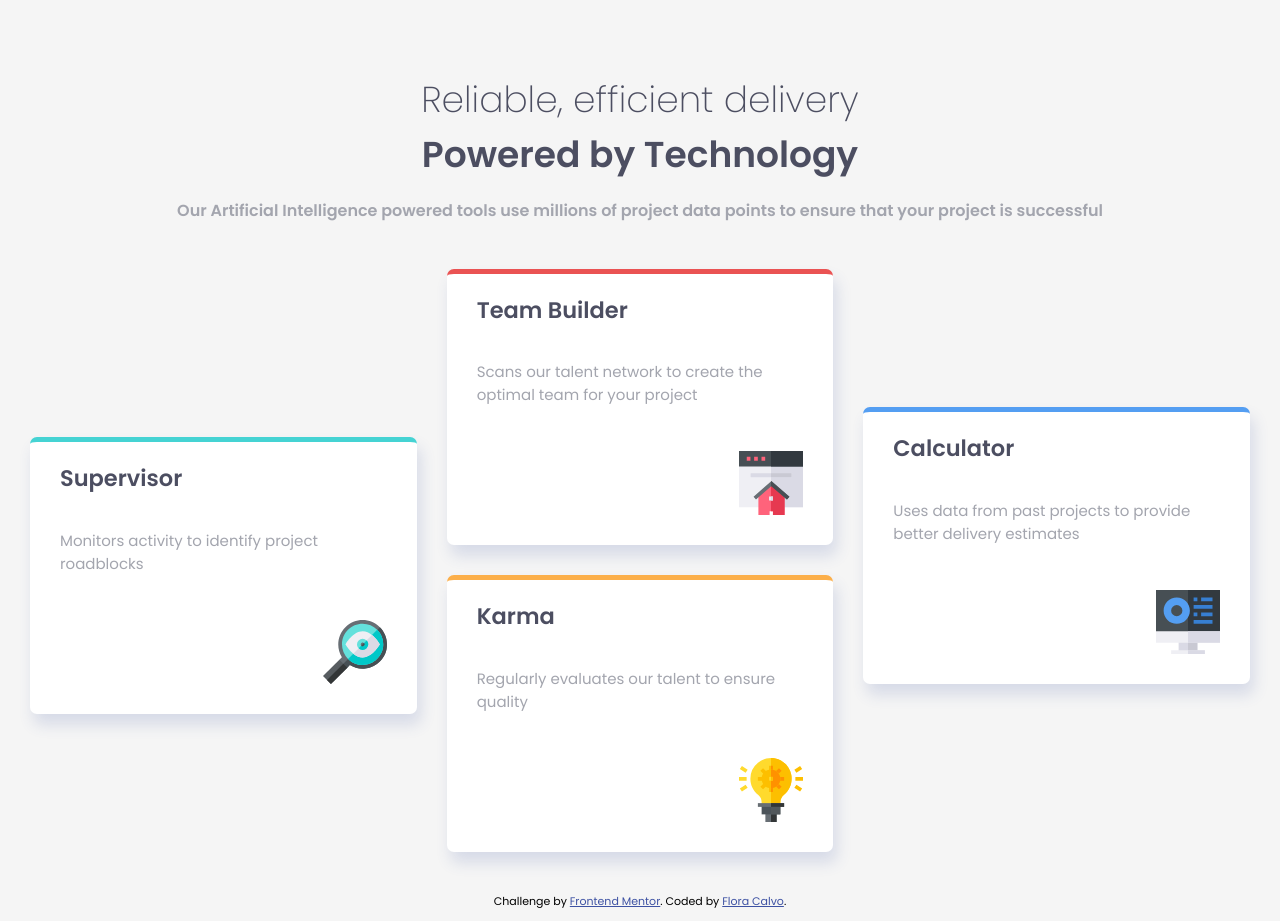
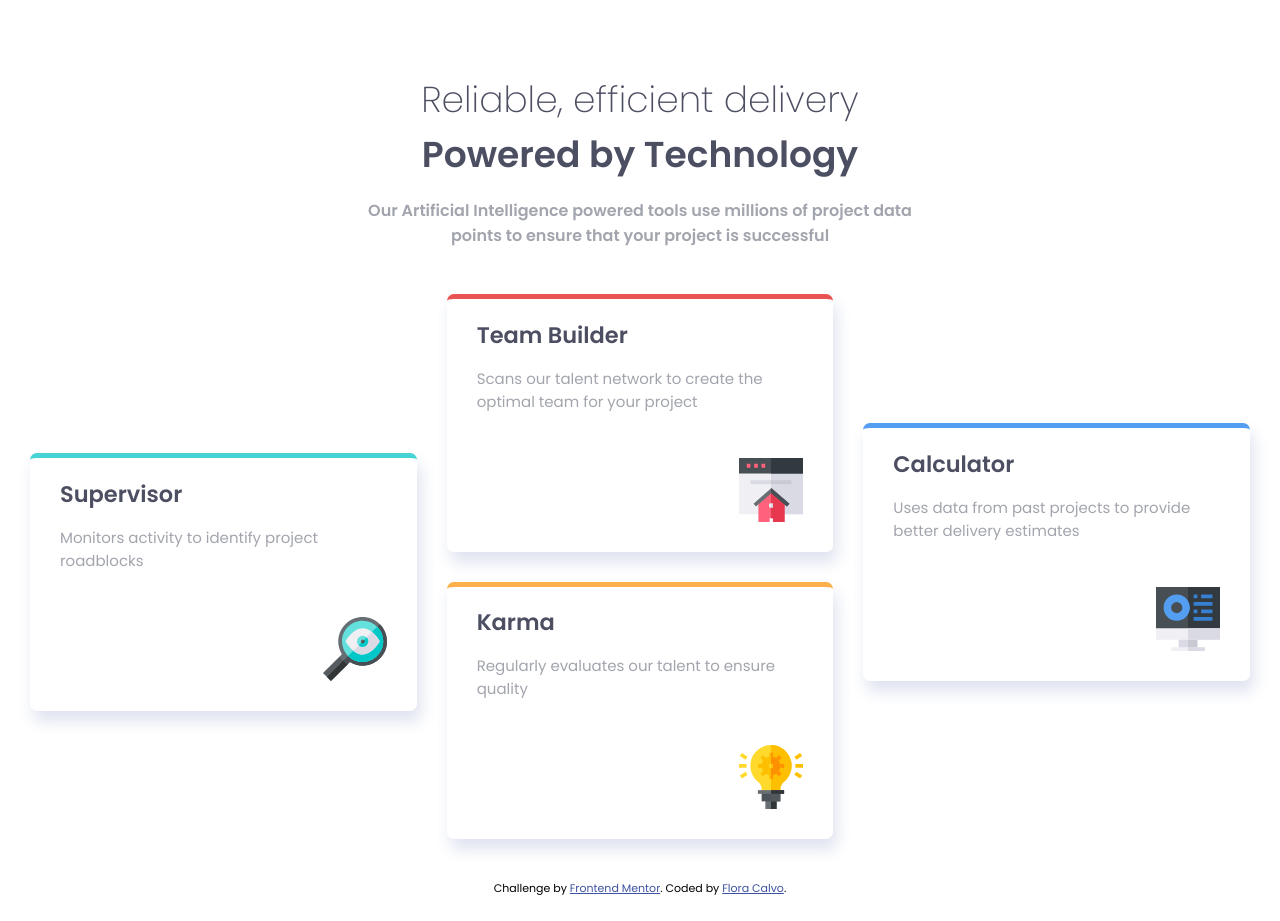
Before and after one commit to floraCodes/FEM-N-card-feature-section, a plain HTML site: page index.html in a window 1280 px wide. Drawn offline with Linux system fonts and the light colour scheme.

Commit message:
made h3 multiline

```diff
--- a/styles.css
+++ b/styles.css
@@ -4,11 +4,17 @@
 body {
   margin: 0;
   padding: 0;
-  background-color: hsl(0, 0%, 96%);
+  display: flex;
+  flex-direction: column;
 }
 header {
   text-align: center;
   color: hsl(234, 12%, 34%);
+  display: flex;
+  flex-direction: column;
+  justify-content: center;
+  max-width: 600px;
+  align-self: center;
 }
 header .first-h2 {
   margin-bottom: 0;
@@ -24,6 +30,8 @@ header h3 {
   font-size: 16px;
   color: hsl(229, 6%, 66%);
   padding: 0 20px;
+  max-width: 600px;
+  text-align: center;
 }
 
 body {
@@ -61,6 +69,7 @@ body {
 .card-title {
   color: hsl(234, 12%, 34%);
   padding-left: 30px;
+  margin-bottom: 0;
 }
 .card p {
   color: hsl(229, 6%, 66%);
@@ -77,6 +86,7 @@ body {
 .attribution a {
   color: hsl(228, 45%, 44%);
 }
+
 @media (min-width: 940px) {
   .cards {
     display: flex;
@@ -84,7 +94,7 @@ body {
     align-items: center;
   }
   .cards {
-    max-width: 1440px;
+    max-width: 1280px;
     margin: 0 auto;
   }
   .card-1 {
```
